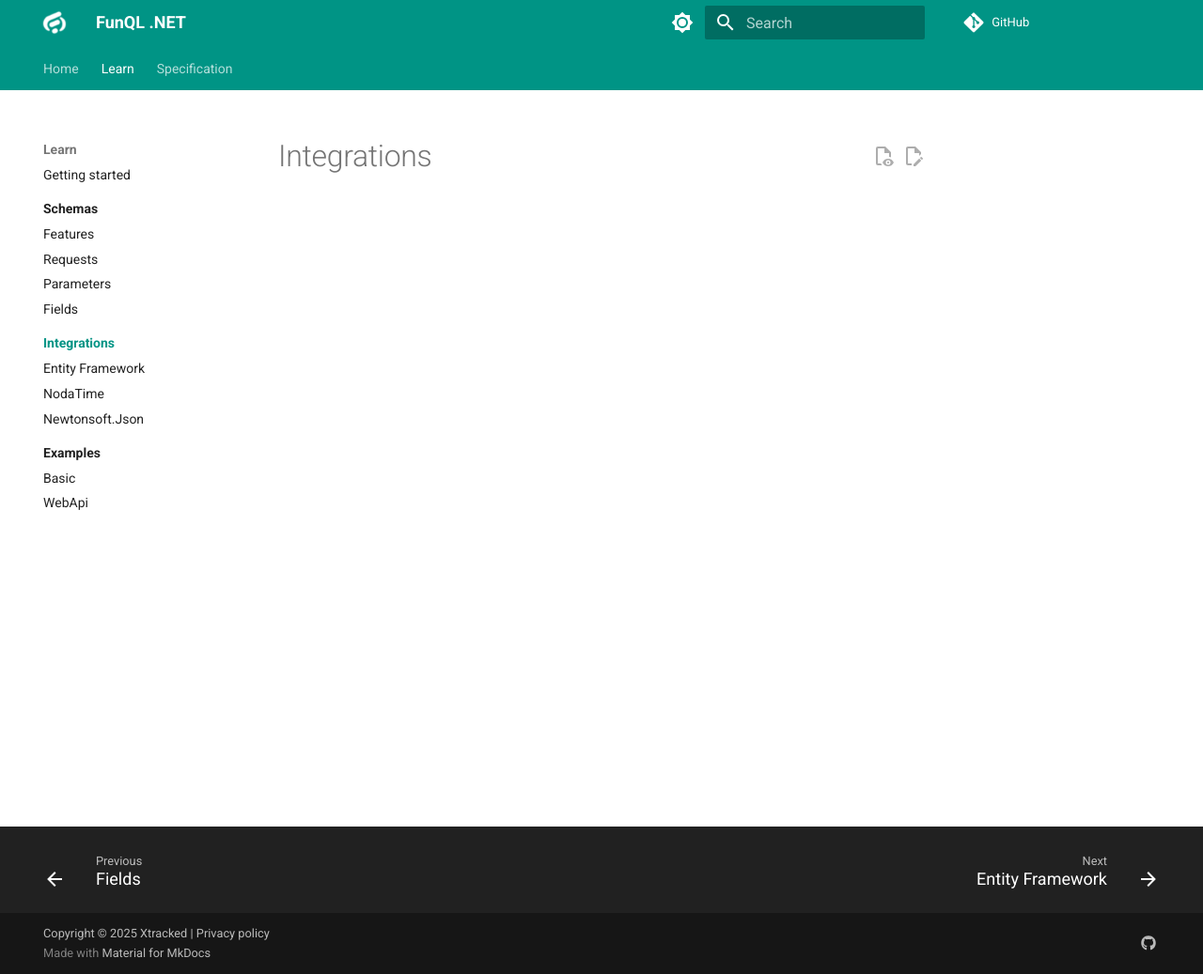
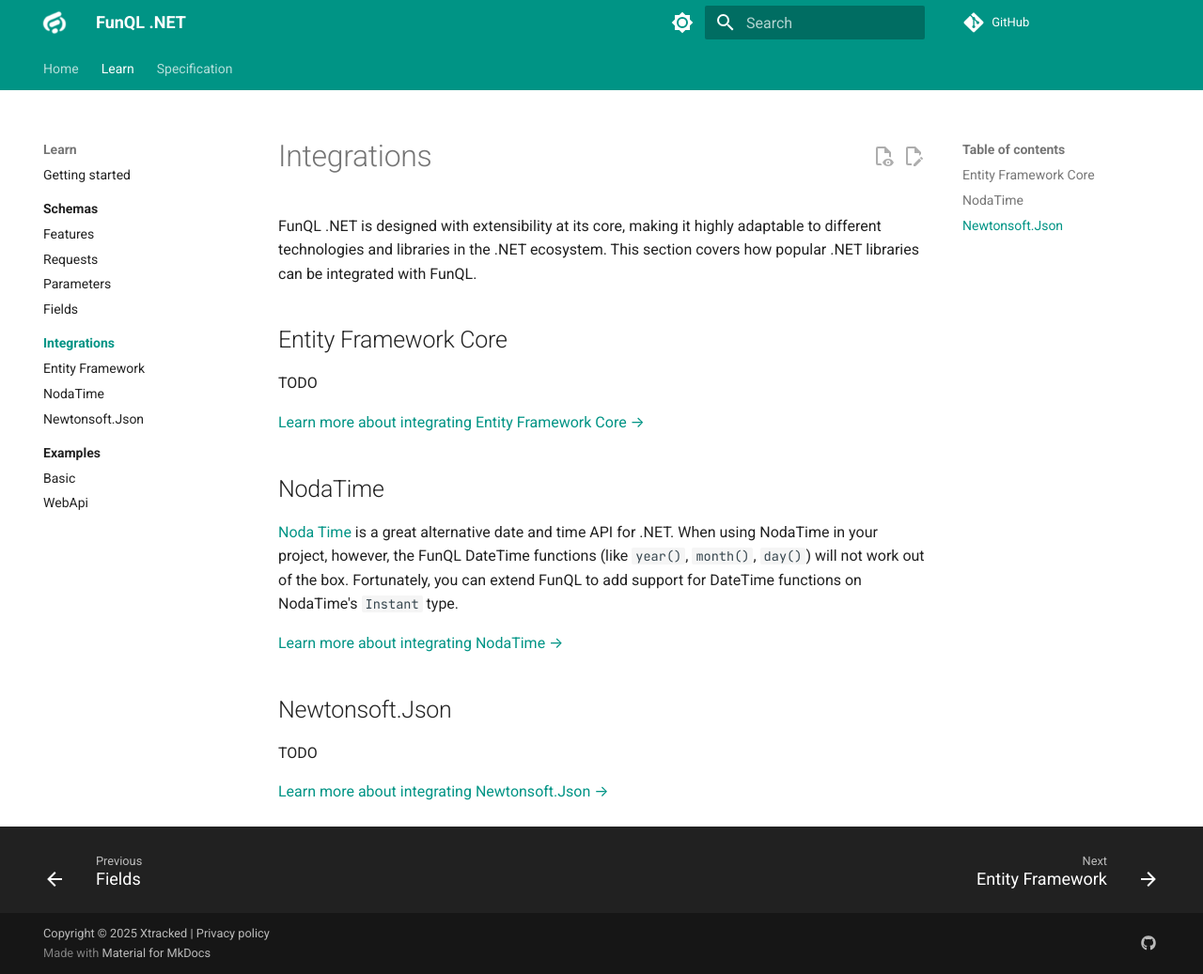
Before and after one commit to funql/funql-dotnet, an MkDocs documentation site: the page built from docs/learn/integrations/index.md, in a window 1280 px wide and 1037 px high. Shown: the whole window at 94% size. Built offline with MkDocs 1.6.1 and Material for MkDocs 9.7.7, drawn with Linux system fonts in a browser that asks for light colours; comment, search, counter and statistics services are not loaded.

Commit message:
Update docs integrations

```diff
--- a/docs/learn/integrations/index.md
+++ b/docs/learn/integrations/index.md
@@ -1 +1,24 @@
 # Integrations
+
+FunQL .NET is designed with extensibility at its core, making it highly adaptable to different technologies and
+libraries in the .NET ecosystem. This section covers how popular .NET libraries can be integrated with FunQL.
+
+## Entity Framework Core
+
+TODO
+
+[Learn more about integrating Entity Framework Core →](efcore.md)
+
+## NodaTime
+
+[Noda Time](https://nodatime.org/) is a great alternative date and time API for .NET. When using NodaTime in your
+project, however, the FunQL DateTime functions (like `year()`, `month()`, `day()`) will not work out of the box.
+Fortunately, you can extend FunQL to add support for DateTime functions on NodaTime's `Instant` type.
+
+[Learn more about integrating NodaTime →](nodatime.md)
+
+## Newtonsoft.Json
+
+TODO
+
+[Learn more about integrating Newtonsoft.Json →](newtonsoftjson.md)
```
